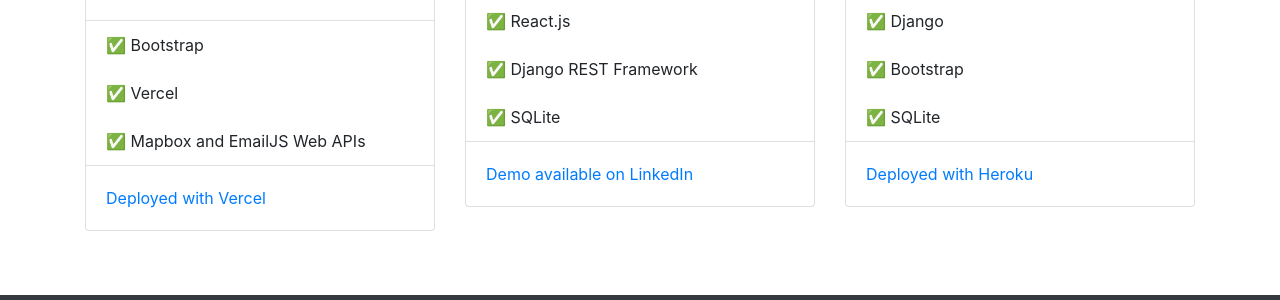
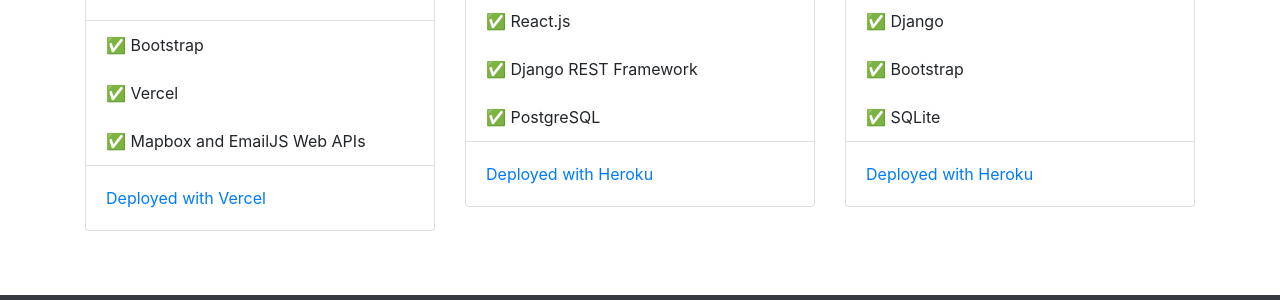
Before and after one commit to PLOOQ/myportfolio, a Django app: page /devweb in a window 1280 px wide. Shown: the part 1508-1808 px from the top of the page. Run offline with Django 3.2, Linux system fonts and the light colour scheme; some libraries are stand-ins or nearby versions.

Commit message:
Updated Issue Tracking System Link

```diff
--- a/fields/templates/fields/aweb-dev.html
+++ b/fields/templates/fields/aweb-dev.html
@@ -132,10 +132,10 @@
                 <ul class="list-group list-group-flush">
                     <li class="list-group-item">✅ React.js</li>
                     <li class="list-group-item">✅ Django REST Framework</li>
-                    <li class="list-group-item">✅ SQLite</li>
+                    <li class="list-group-item">✅ PostgreSQL</li>
                 </ul>
                 <div class="card-body">
-                    <a href="https://mighty-issue-tracking-system.herokuapp.com/" class="card-link">Demo available on LinkedIn</a>
+                    <a href="https://mighty-issue-tracking-system.herokuapp.com/" class="card-link">Deployed with Heroku</a>
                 </div>
             </div>
         </div>
```
